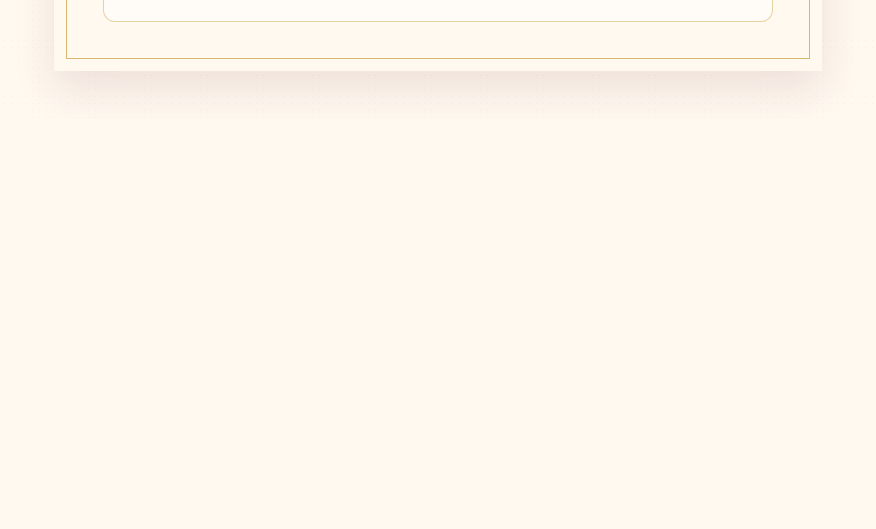
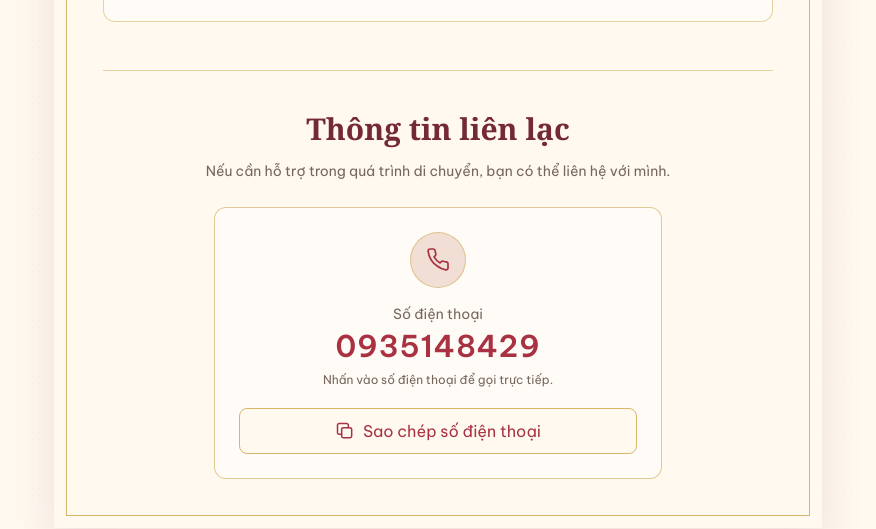
Before and after one commit to VoVanThuan2004/graduation-invite-project, a React (Vite) app: page /guide in a window 1280 px wide. Shown: the part 2483-3012 px from the top of the page, without its empty margins (202-1078 px from the left). Before the commit the page ends 2602 px from the top, so only its background shows below. Built offline with nearby package versions, Linux system fonts and the light colour scheme.

Commit message:
fix: Fixing url guide video and transfer text into Vietnamese

```diff
--- a/src/components/graduation/CardContent.tsx
+++ b/src/components/graduation/CardContent.tsx
@@ -15,7 +15,6 @@ export default function CardContent({
   isInvalidGuest,
   onClose,
 }: CardContentProps) {
-
   const [searchParams] = useSearchParams();
   const guestId = searchParams.get("to");
 
@@ -40,18 +39,18 @@ export default function CardContent({
           <p className="graduate-name">{invitation.name}</p>
           <p className="graduate-degree">{invitation.degree}</p>
           <p className="graduate-school">{invitation.university}</p>
-          <p className="class-year">{invitation.classYear}</p>
           <GraduationDetails invitation={invitation} />
           <p className="closing-message">{invitation.closingMessage}</p>
 
           {/* Nút xem hướng dẫn đường đi */}
+
           <Link
             to={guestId ? `/guide/?to=${guestId}` : "/guide"}
-            className="inline-flex items-center gap-2 mt-12 px-5 py-2.5 text-sm font-medium text-white bg-[#a83242] border border-[#d8b66a] rounded-full hover:bg-[#742936] hover:border-[#d8b66a] focus:outline-none focus:ring-2 focus:ring-[#d8b66a] focus:ring-offset-2 focus:ring-offset-[#fff9f0] transition-all duration-200"
+            className="mx-auto mt-8 flex w-fit max-w-full items-center justify-center gap-2 rounded-full border border-[#d8b66a] bg-[#a83242] px-4 py-2.5 text-center text-sm font-medium text-white transition-all duration-200 hover:border-[#d8b66a] hover:bg-[#742936] focus:outline-none focus:ring-2 focus:ring-[#d8b66a] focus:ring-offset-2 focus:ring-offset-[#fff9f0] sm:mt-12 sm:px-5"
             aria-label={`Xem hướng dẫn đường đến ${invitation.locationName}`}
           >
             <svg
-              className="w-4 h-4"
+              className="h-4 w-4 shrink-0"
               viewBox="0 0 24 24"
               fill="none"
               stroke="currentColor"
@@ -63,7 +62,10 @@ export default function CardContent({
               <circle cx="12" cy="12" r="10" />
               <polyline points="12 6 12 12 16 14" />
             </svg>
-            Xem hướng dẫn đường đi
+
+            <span className="min-w-0 whitespace-normal break-words">
+              Xem hướng dẫn đường đi
+            </span>
           </Link>
         </>
       )}
--- a/src/data/graduation.ts
+++ b/src/data/graduation.ts
@@ -31,11 +31,11 @@ export const graduation: GraduationInvitation = {
   invitationTitle: "Thư mời tham dự",
   invitationMessage:
     "LỄ TỐT NGHIỆP",
-  dateLabel: "DATE",
+  dateLabel: "THỜI GIAN",
   dateValue: "10:00, 23/10/2026",
   dateTime: "10:00",
   dateDate: "23/10/2026",
-  locationLabel: "LOCATION",
+  locationLabel: "ĐỊA ĐIỂM",
   locationName: "Sảnh A, Đại học Tôn Đức Thắng",
   locationAddress: "19 Nguyễn Hữu Thọ, Phường Tân Hưng, TP. Hồ Chí Minh",
   locationMapUrl:
--- a/src/data/guest.ts
+++ b/src/data/guest.ts
@@ -4,7 +4,12 @@ export interface Guest {
 }
 
 export const guests: Guest[] = [
-  { id: "guest-001", name: "Nguyễn Văn A" },
-  { id: "guest-002", name: "Trần Thị B" },
-  { id: "guest-003", name: "Lê Văn C" },
+  { id: "mai-thi", name: "Mai Thi" },
+  { id: "truong-hen", name: "Trương Hên" },
+  { id: "my-nhat", name: "Mỹ Nhật" },
+  { id: "my-hiep", name: "Mỹ Hiệp" },
+  { id: "ky-anh", name: "Kỳ Anh" },
+  { id: "ngoc-tuyet", name: "Ngọc Tuyết"},
+  { id: "nguyen-cuong", name: "Nguyễn Lê Cường"},
+
 ];
--- a/src/pages/GraduationPage/index.tsx
+++ b/src/pages/GraduationPage/index.tsx
@@ -17,7 +17,6 @@ export default function GraduationPage() {
         <p className="page-eyebrow">{graduation.eyebrow}</p>
         <span className="page-class">{graduation.classYear}</span>
         <h1>{graduation.pageTitle}</h1>
-        <p className="page-intro">{graduation.intro}</p>
       </header>
       <section className="invitation-section" aria-label="Thiệp mời tốt nghiệp">
         <GraduationCard
--- a/src/pages/GuidePage/index.tsx
+++ b/src/pages/GuidePage/index.tsx
@@ -53,6 +53,11 @@ export default function GuidePage() {
   const [activeTab, setActiveTab] = useState<TransportTap>("motorbike");
   const [isCopied, setIsCopied] = useState<boolean>(false);
   const copyTimeoutRef = useRef<ReturnType<typeof setTimeout> | null>(null);
+  const phoneNumber = "0935148429";
+  const [isPhoneCopied, setIsPhoneCopied] = useState(false);
+  const phoneCopyTimeoutRef = useRef<ReturnType<typeof setTimeout> | null>(
+    null,
+  );
 
   const navigate = useNavigate();
   const [searchParams] = useSearchParams();
@@ -94,6 +99,25 @@ export default function GuidePage() {
       navigate(`/?to=${guestId}`);
     } else {
       navigate("/");
+    }
+  };
+
+  const handleCopyPhone = async () => {
+    try {
+      await navigator.clipboard.writeText(phoneNumber);
+
+      setIsPhoneCopied(true);
+
+      if (phoneCopyTimeoutRef.current) {
+        clearTimeout(phoneCopyTimeoutRef.current);
+      }
+
+      phoneCopyTimeoutRef.current = setTimeout(() => {
+        setIsPhoneCopied(false);
+        phoneCopyTimeoutRef.current = null;
+      }, 3000);
+    } catch {
+      alert("Không thể sao chép số điện thoại. Vui lòng thử lại.");
     }
   };
 
@@ -147,7 +171,6 @@ export default function GuidePage() {
                 trí và lựa chọn lộ trình di chuyển phù hợp.
               </p>
             </header>
-
             {/* Danh sách bản đồ */}
             <section aria-label="Các sơ đồ khuôn viên trường">
               <div className="space-y-6">
@@ -182,7 +205,6 @@ export default function GuidePage() {
                 ))}
               </div>
             </section>
-
             {/* Phần tabs sẽ được bổ sung ở bước tiếp theo */}
             {/* Tabs phương tiện di chuyển */}
             <section className="mt-10 border-t border-[#d8b66a]/60 pt-7 sm:mt-12 sm:pt-9">
@@ -551,6 +573,101 @@ export default function GuidePage() {
                 )}
               </div>
             </section>
+
+            {/* Thông tin liên lạc */}
+            <section className="mt-10 border-t border-[#d8b66a]/60 pt-7 sm:mt-12 sm:pt-9">
+              <header className="mb-6 text-center">
+                <h2 className="mt-1 font-serif text-2xl font-semibold text-[#742936] sm:text-3xl">
+                  Thông tin liên lạc
+                </h2>
+
+                <p className="mt-3 text-sm leading-6 text-[#76665c]">
+                  Nếu cần hỗ trợ trong quá trình di chuyển, bạn có thể liên hệ
+                  với mình.
+                </p>
+              </header>
+
+              <div className="mx-auto max-w-md rounded-xl border border-[#d8b66a]/70 bg-white/40 p-5 sm:p-6">
+                <div className="flex flex-col items-center text-center">
+                  {/* Icon điện thoại */}
+                  <div className="flex h-14 w-14 items-center justify-center rounded-full border border-[#d8b66a]/70 bg-[#f1dfd6] text-[#a83242]">
+                    <svg
+                      viewBox="0 0 24 24"
+                      fill="none"
+                      stroke="currentColor"
+                      strokeWidth="1.7"
+                      strokeLinecap="round"
+                      strokeLinejoin="round"
+                      className="h-6 w-6"
+                      aria-hidden="true"
+                    >
+                      <path d="M22 16.92v3a2 2 0 0 1-2.18 2A19.79 19.79 0 0 1 11.19 18a19.5 19.5 0 0 1-6-6A19.79 19.79 0 0 1 2.09 3.18 2 2 0 0 1 4.08 1h3a2 2 0 0 1 2 1.72c.12.96.35 1.9.69 2.8a2 2 0 0 1-.45 2.11L8.05 8.9a16 16 0 0 0 6 6l1.27-1.27a2 2 0 0 1 2.11-.45c.9.34 1.84.57 2.8.69a2 2 0 0 1 1.77 2.05Z" />
+                    </svg>
+                  </div>
+
+                  <p className="mt-4 text-sm text-[#76665c]">Số điện thoại</p>
+
+                  {/* Nhấn số để gọi */}
+                  <a
+                    href={`tel:${phoneNumber}`}
+                    className="mt-1 rounded-md font-extrabold text-2xl tracking-wide text-[#a83242] transition hover:text-[#762835] focus-visible:outline-2 focus-visible:outline-offset-4 focus-visible:outline-[#a83242] sm:text-3xl"
+                    aria-label={`Gọi số điện thoại ${phoneNumber}`}
+                  >
+                    {phoneNumber}
+                  </a>
+
+                  <p className="mt-2 text-xs text-[#76665c]">
+                    Nhấn vào số điện thoại để gọi trực tiếp.
+                  </p>
+
+                  {/* Nút sao chép */}
+                  <button
+                    type="button"
+                    onClick={handleCopyPhone}
+                    className={`mt-5 inline-flex min-h-11 w-full items-center justify-center gap-2 rounded-lg border px-4 py-2.5 text-sm font-medium transition focus-visible:outline-2 focus-visible:outline-offset-2 focus-visible:outline-[#a83242] ${
+                      isPhoneCopied
+                        ? "border-green-600 bg-green-50 text-green-700"
+                        : "border-[#d8b66a] bg-[#fff9f0] text-[#a83242] hover:bg-[#f1dfd6]"
+                    }`}
+                  >
+                    {isPhoneCopied ? (
+                      <>
+                        <svg
+                          viewBox="0 0 24 24"
+                          fill="none"
+                          stroke="currentColor"
+                          strokeWidth="2"
+                          strokeLinecap="round"
+                          strokeLinejoin="round"
+                          className="h-5 w-5"
+                          aria-hidden="true"
+                        >
+                          <path d="m5 12 4 4L19 6" />
+                        </svg>
+                        Đã sao chép số điện thoại
+                      </>
+                    ) : (
+                      <>
+                        <svg
+                          viewBox="0 0 24 24"
+                          fill="none"
+                          stroke="currentColor"
+                          strokeWidth="1.8"
+                          strokeLinecap="round"
+                          strokeLinejoin="round"
+                          className="h-5 w-5"
+                          aria-hidden="true"
+                        >
+                          <rect x="8" y="8" width="12" height="12" rx="2" />
+                          <path d="M16 8V5a2 2 0 0 0-2-2H5a2 2 0 0 0-2 2v9a2 2 0 0 0 2 2h3" />
+                        </svg>
+                        Sao chép số điện thoại
+                      </>
+                    )}
+                  </button>
+                </div>
+              </div>
+            </section>
           </div>
         </div>
       </div>
--- a/src/styles/graduation.css
+++ b/src/styles/graduation.css
@@ -61,6 +61,7 @@ button { font: inherit; }
   color: var(--muted);
   font-size: 12px;
   line-height: 1.65;
+  text-align: center;
 }
 
 .invitation-section {
@@ -145,7 +146,7 @@ button { font: inherit; }
   max-width: 290px;
   margin: 13px 0 15px;
   color: var(--muted);
-  font-size: clamp(10px, 2.7vw, 12px);
+  font-size: clamp(16px, 2.7vw, 12px);
   line-height: 1.65;
 }
 
@@ -483,7 +484,7 @@ button { font: inherit; }
   background: transparent;
   color: var(--red);
   cursor: pointer;
-  font-size: 9px;
+  font-size: 12px;
   text-decoration: underline;
   text-decoration-color: var(--champagne);
   text-underline-offset: 5px;
```
Also changed, not shown: 1 other file (tests, documents, lock files or other folders).
